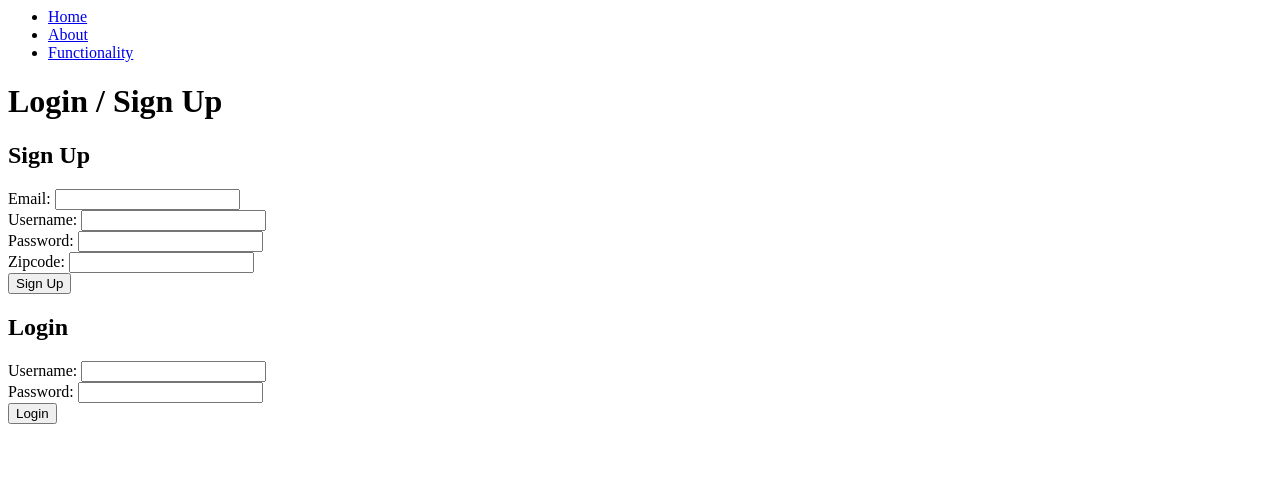
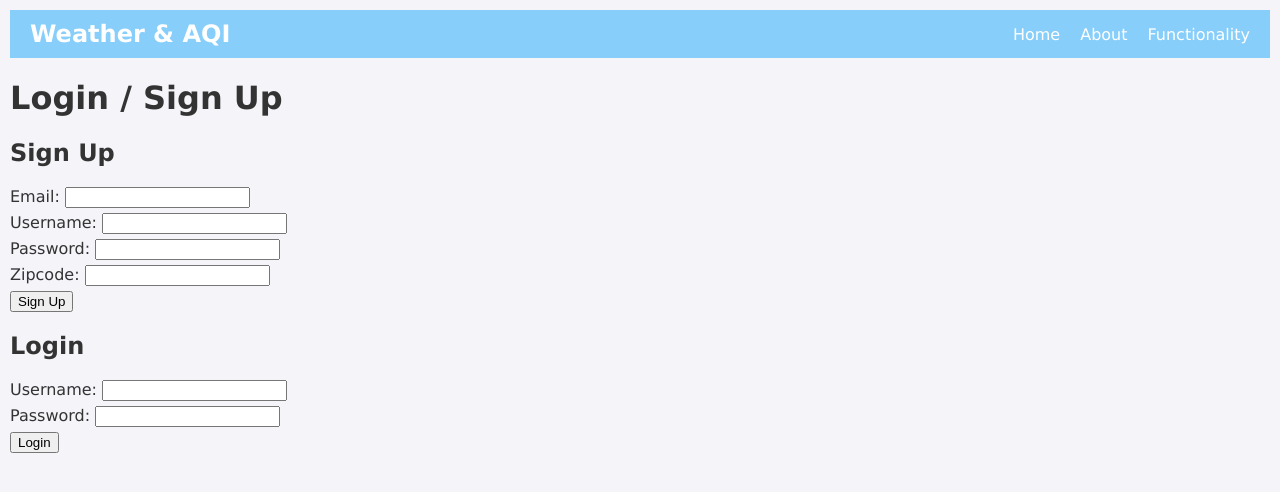
Before and after one commit to Olaronkea/377-group-final-, a plain HTML site: page home.html in a window 1280 px wide. Drawn offline with nearby package versions, Linux system fonts and the light colour scheme.

Commit message:
added styling to home page

```diff
--- a/final.css
+++ b/final.css
@@ -1,4 +1,3 @@
-
 body {
     font-family: Arial, sans-serif;
     padding: 10px;
@@ -6,11 +5,19 @@ body {
     color: #333;
 }
 
-  .flex{
+#signup-form input,
+#login-form input {
+    margin-bottom: 5px;
+
+}
+
+
+.flex {
     display: flex;
 }
 
-  #purposeOne, #purposeTwo {
+#purposeOne,
+#purposeTwo {
     width: 70%;
 }
 
@@ -52,7 +59,7 @@ body {
     font-size: 1em;
 }
 
-  nav ul{
+nav ul {
     text-align: center;
 }
 
@@ -124,10 +131,23 @@ body {
 footer a:hover {
     text-decoration: underline;
 }
-  * {box-sizing: border-box}
-  body {font-family: Verdana, sans-serif; margin:0}
-  .mySlides {display: none}
-  img {vertical-align: middle;}
+
+* {
+    box-sizing: border-box
+}
+
+body {
+    font-family: Verdana, sans-serif;
+    margin: 0
+}
+
+.mySlides {
+    display: none
+}
+
+img {
+    vertical-align: middle;
+}
 
 
 .slideshow-container {
@@ -139,7 +159,8 @@ body {
 }
 
 
-  .prev, .next {
+.prev,
+.next {
     cursor: pointer;
     position: absolute;
     top: 50%;
@@ -180,7 +201,8 @@ body {
     transition: background-color 0.6s ease;
 }
 
-  .active, .dot:hover {
+.active,
+.dot:hover {
     background-color: #717171;
 }
 
@@ -190,6 +212,11 @@ body {
 }
 
 @keyframes fade {
-    from {opacity: .4}
-    to {opacity: 1}
+    from {
+        opacity: .4
     }
+
+    to {
+        opacity: 1
+    }
+}
--- a/home.html
+++ b/home.html
@@ -1,20 +1,23 @@
 <html lang="en">
+
 <head>
     <meta charset="UTF-8">
     <meta name="viewport" content="width=device-width, initial-scale=1.0">
     <title>Functionality</title>
-    <link rel="stylesheet" href="styles.css">
+    <link rel="stylesheet" href="final.css">
     <script src="https://cdn.jsdelivr.net/npm/@supabase/supabase-js"></script>
     <script src="script.js" defer></script>
 </head>
+
 <body>
-    <nav>
-        <ul>
-            <li><a href="home.html">Home</a></li>
-            <li><a href="about.html">About</a></li>
-            <li><a href="functionality.html">Functionality</a></li>
-        </ul>
-    </nav>
+    <header>
+        <div class="logo">Weather & AQI</div>
+        <nav class="nav">
+            <a href="home.html">Home</a>
+            <a href="about.html">About</a>
+            <a href="functionality.html">Functionality</a>
+        </nav>
+    </header>
 
     <div id="functionality">
         <h1>Login / Sign Up</h1>
@@ -57,4 +60,5 @@
         </div>
     </div>
 </body>
+
 </html>
```
Lines whose indentation alone changed are shown as unchanged.
